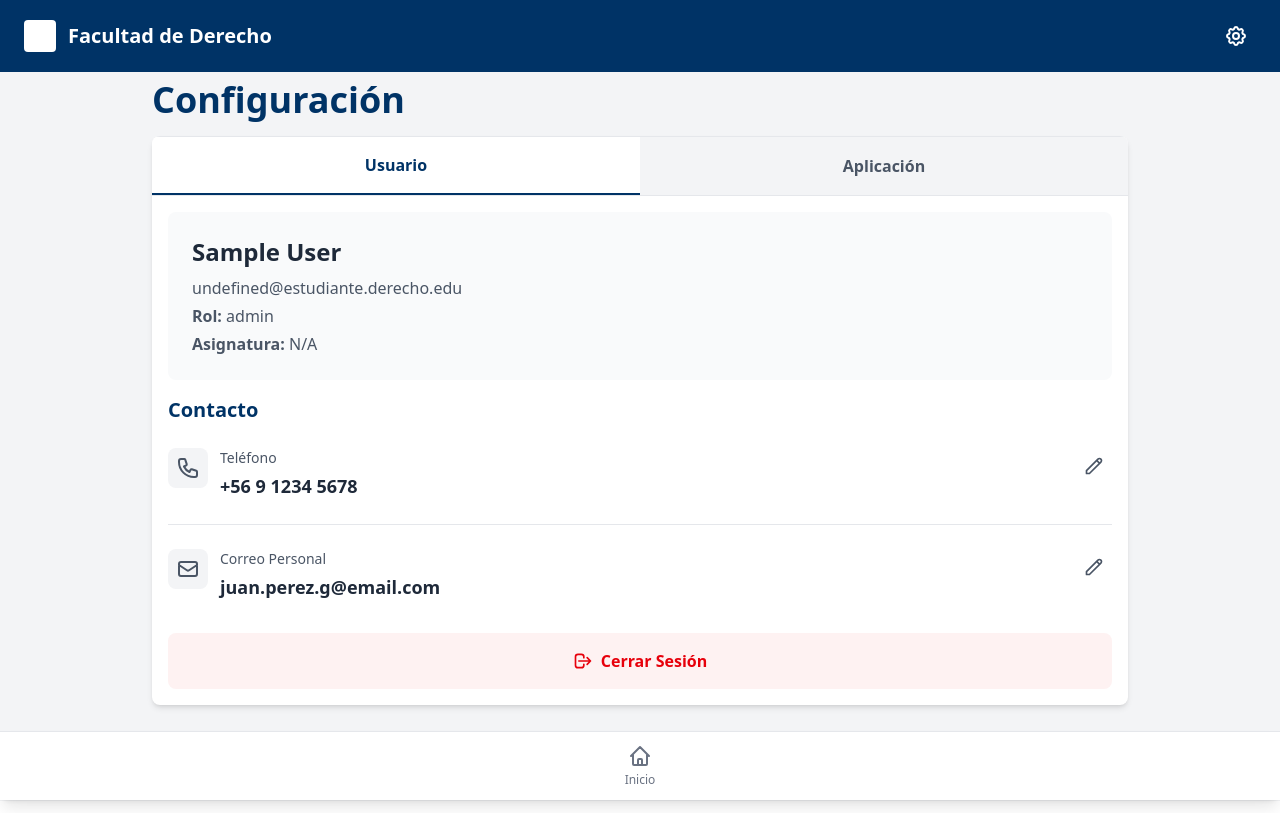
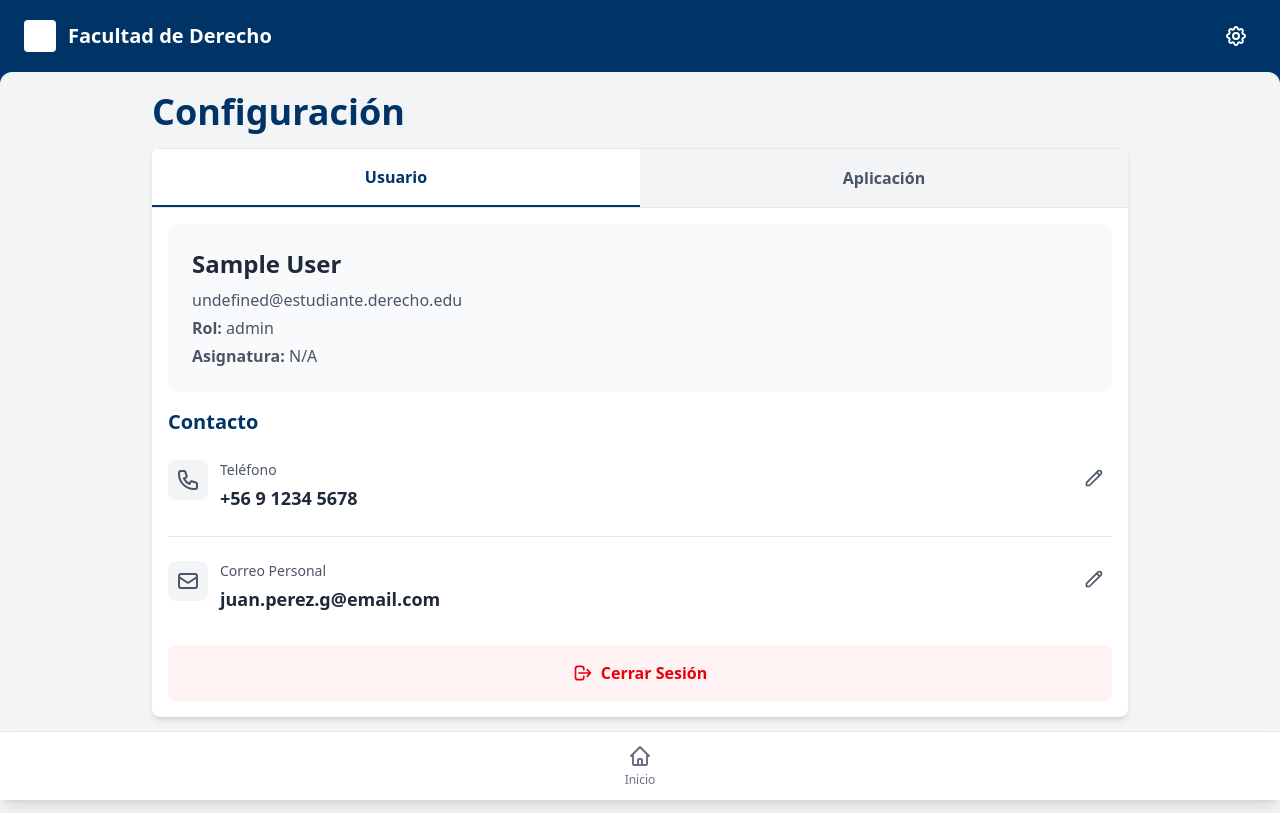
Before and after one commit to AlanVGI-UBB/Proeycto-ISW-Gestion-de-evaluaciones-, a React (Vite) app in the folder frontend/: page /configuracion in a window 1280 px wide. Built offline with nearby package versions, Linux system fonts and the light colour scheme; sample sign-in values are in the browser's storage.

Commit message:
[UPDATE] visual

```diff
--- a/frontend/src/pages/Configuracion.tsx
+++ b/frontend/src/pages/Configuracion.tsx
@@ -55,6 +55,10 @@ const Configuracion = () => {
   return (
     <div className="min-h-screen bg-gray-100">
       <Header title="Facultad de Derecho" />
+
+      <div className="sticky top-18 z-0 bg-[#003366]">
+        <div className="h-3 bg-gray-100 rounded-t-3xl mx-auto"></div>
+      </div>
 
       {/* Espaciado para el header fijo y bottom navigation */}
       <div className="pt-20 px-6 pb-24 max-w-5xl mx-auto">
@@ -378,7 +382,7 @@ const Configuracion = () => {
                   <h4 className="text-lg font-semibold text-gray-800 mb-2">Acerca de</h4>
                   <div className="space-y-2 text-gray-600">
                     <p>
-                      <span className="font-semibold">Versión:</span> 1.0.0
+                      <span className="font-semibold">Versión:</span> 0.0.1
                     </p>
                     <p>
                       <span className="font-semibold">Sistema:</span> Gestión de Evaluaciones Orales
```
